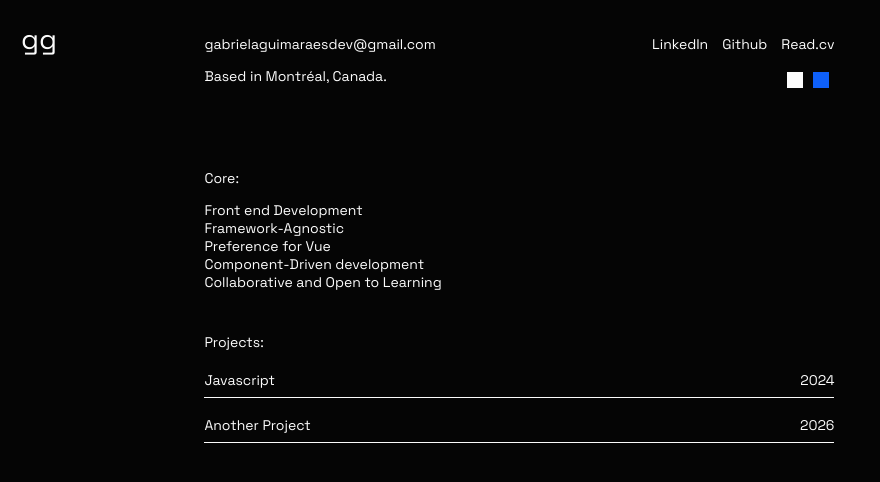
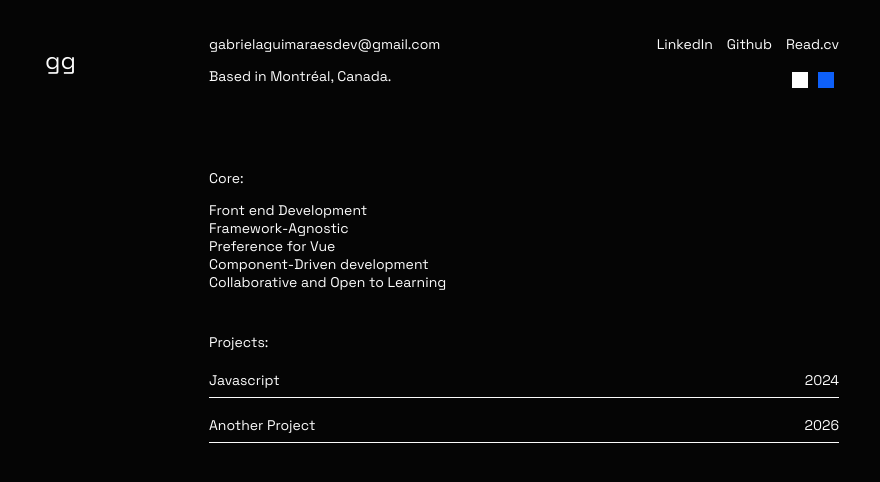
Before and after one commit to gabigf/gf-portfolio, a SvelteKit app: page / in a window 1280 px wide. Shown: the top 482 px of the page, without its empty margins (0-880 px from the left). Built offline with nearby package versions, Linux system fonts and the light colour scheme.

Commit message:
Add logo component

```diff
--- /dev/null
+++ b/src/lib/components/Logo.svelte
@@ -0,0 +1,16 @@
+<style>
+  .logo-container {
+    width: 15%;
+    max-width: 140px;
+    padding: 24px;
+  }
+
+    .logo {
+      font-size: 24px;
+      margin: 0;
+    }
+</style>
+
+<div class="logo-container">
+  <p class="logo">gg</p>
+</div>
--- a/src/lib/index.js
+++ b/src/lib/index.js
@@ -4,3 +4,4 @@ export { default as Projects } from './components/Projects.svelte';
 export { default as Project } from './components/Project.svelte';
 export { default as About } from './components/About.svelte';
 export { default as ThemePicker } from './components/ThemePicker.svelte';
+export { default as Logo } from './components/Logo.svelte';
--- a/src/routes/+page.svelte
+++ b/src/routes/+page.svelte
@@ -1,16 +1,7 @@
 <script>
   import '../app.css';
-  import { MainLayout } from '$lib'
+  import {  MainLayout, Logo } from '$lib'
 </script>
 
-<style>
-  .logo {
-    font-size: 2rem;
-    width: 15%;
-  }
-  </style>
-
-
-
-<div class="logo">gg</div>
+<Logo />
 <MainLayout />
```
